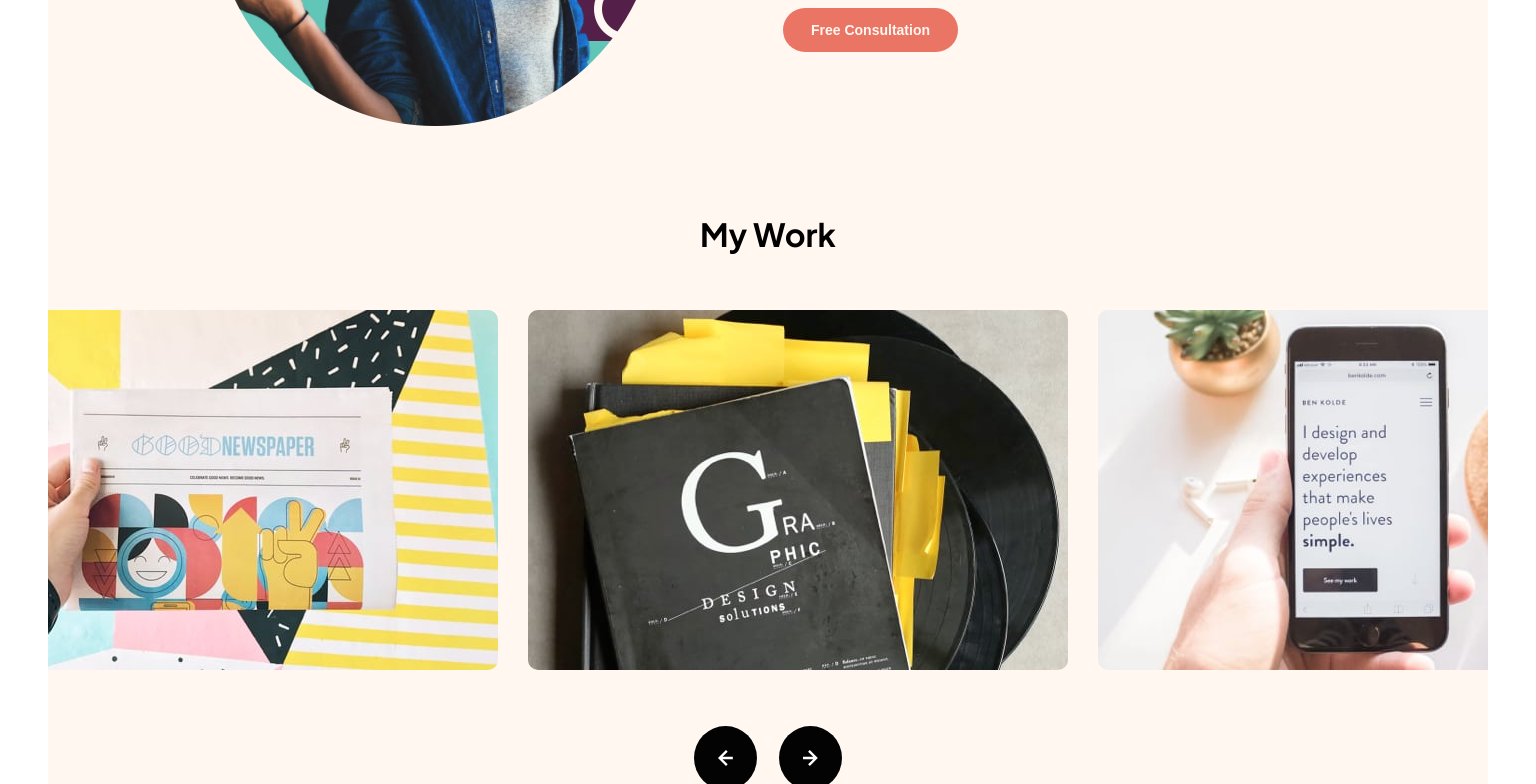
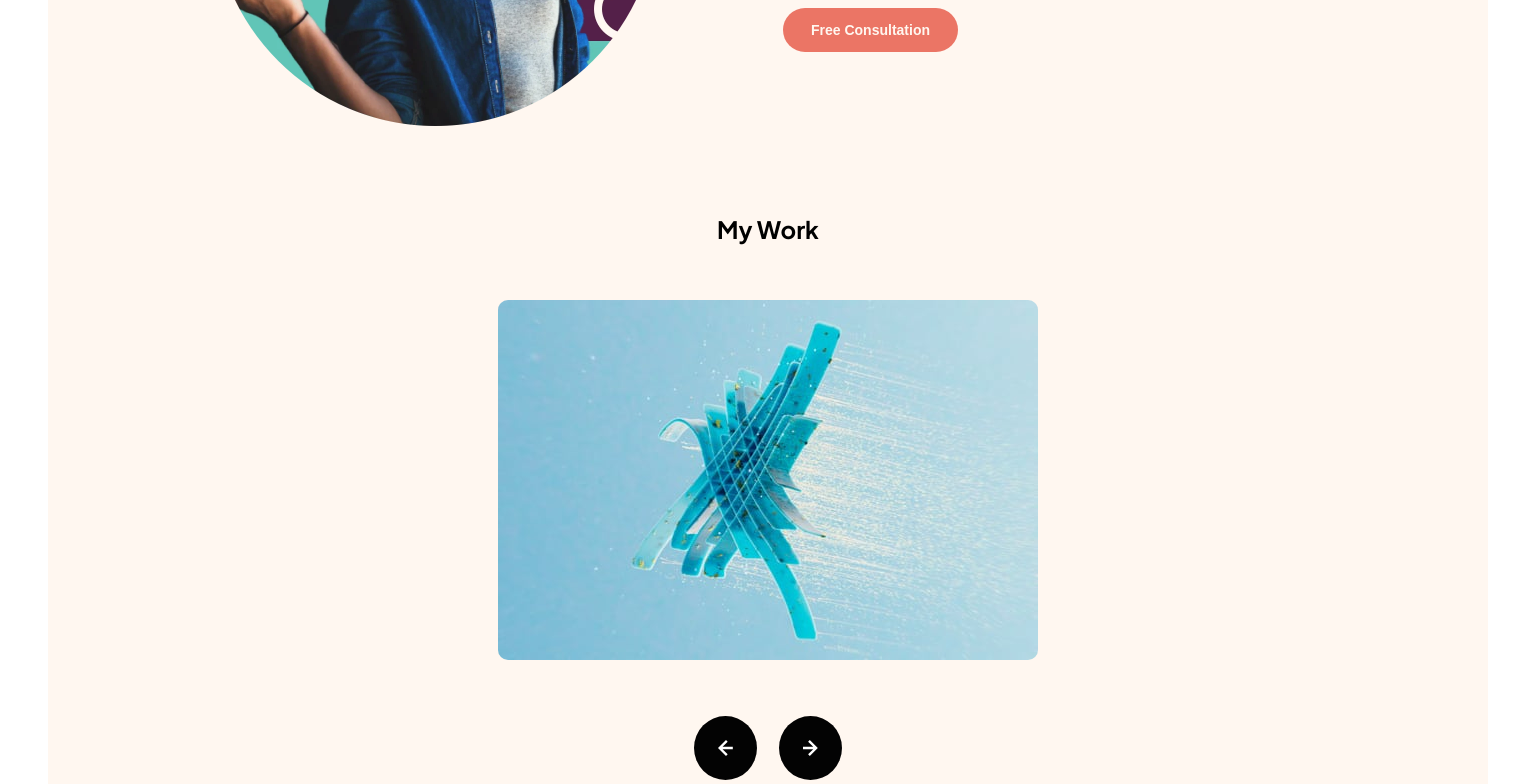
Before and after one commit to anetakasprzak/FM-single-page-design-portfolio-react, a React (Vite) app: page / in a window 1536 px wide. Shown: the part 1220-2004 px from the top of the page. Built offline with nearby package versions, Linux system fonts and the light colour scheme.

Commit message:
fix slider

```diff
--- a/src/App.jsx
+++ b/src/App.jsx
@@ -206,7 +206,7 @@ function AboutAmy({ setIsModalOpen }) {
 }
 
 function Slider({ slides }) {
-  const [currentSlide, setCurrentSlide] = useState(1);
+  const [currentSlide, setCurrentSlide] = useState(0);
 
   if (!Array.isArray(slides) || slides.length <= 0) {
     return null;
@@ -219,26 +219,22 @@ function Slider({ slides }) {
     setCurrentSlide((curr) => (curr === slides.length - 1 ? 0 : curr + 1));
 
   return (
-    <section className="slider">
+    <section className="slider_wrapper">
       <h2 className="slider__heading">My Work</h2>
 
-      <div className="slider__box">
-        {slides?.map((img, index) => {
-          return (
-            <img
-              style={{
-                transform: `translateX(-${currentSlide * 100}%)`,
-                display: "flex",
-              }}
-              key={index}
-              src={img.src}
-              alt={img.alt}
-              className="slider__img"
-            />
-          );
-        })}
+      <div className="slider">
+        {slides.map((s, i) => (
+          <div
+            className="slide"
+            key={i}
+            style={{
+              transform: `translateX(${100 * (i - currentSlide)}%)`,
+            }}
+          >
+            <img src={s.src} alt={s.alt} />
+          </div>
+        ))}
       </div>
-
       <div className="buttons__box">
         <button className="slider__btn button__previous" onClick={prev}>
           <img src="../public/icon-arrow-left.svg" />
--- a/src/index.css
+++ b/src/index.css
@@ -184,13 +184,11 @@ body {
 
 /* SLIDER */
 
-.slider {
+.slider_wrapper {
   display: flex;
   flex-direction: column;
   align-items: center;
-
-  padding: 10rem 0;
-  gap: 3.2rem;
+  margin: 8.8rem 0;
 }
 
 .slider__heading {
@@ -199,20 +197,39 @@ body {
   line-height: normal;
 }
 
-.slider__box {
-  display: flex;
-  gap: 3rem;
-  transition: transform ease-out;
+/* SLIDER */
+.slider {
+  width: 54rem;
+  height: 36rem;
+  margin: 0 auto;
+  position: relative;
+  margin: 5.6rem 0;
+  overflow: hidden;
 }
 
-.slider__img {
-  width: 27rem;
+.slide {
+  position: absolute;
+  top: 0;
+
+  display: flex;
+  align-items: center;
+  justify-content: center;
+  gap: 3rem;
+  transition: transform 1s;
   border-radius: 1rem;
+  overflow: hidden;
+}
+
+.slide > img {
+  width: 100%;
+  height: 100%;
+  object-fit: cover;
 }
 
 .buttons__box {
   display: flex;
   gap: 2.2rem;
+  z-index: 9;
 }
 
 .slider__btn {
@@ -579,8 +596,46 @@ body {
 
   /* SLIDER */
 
+  .slider_wrapper {
+    display: flex;
+    flex-direction: column;
+    align-items: center;
+    margin: 8.8rem 0;
+  }
+
+  .slider__heading {
+    font-size: 2.4rem;
+    font-weight: 700;
+    line-height: normal;
+  }
+
   .slider {
-    padding: 8.8rem 0;
+    width: 54rem;
+    height: 36rem;
+    margin: 0 auto;
+    position: relative;
+    margin: 5.6rem 0;
+    overflow: hidden;
+  }
+
+  .slide {
+    position: absolute;
+    top: 0;
+
+    display: flex;
+    align-items: center;
+    justify-content: center;
+    gap: 3rem;
+
+    transition: transform 1s;
+    border-radius: 1rem;
+    overflow: hidden;
+  }
+
+  .slide > img {
+    width: 100%;
+    height: 100%;
+    object-fit: cover;
   }
 
   /* CTA */
```
